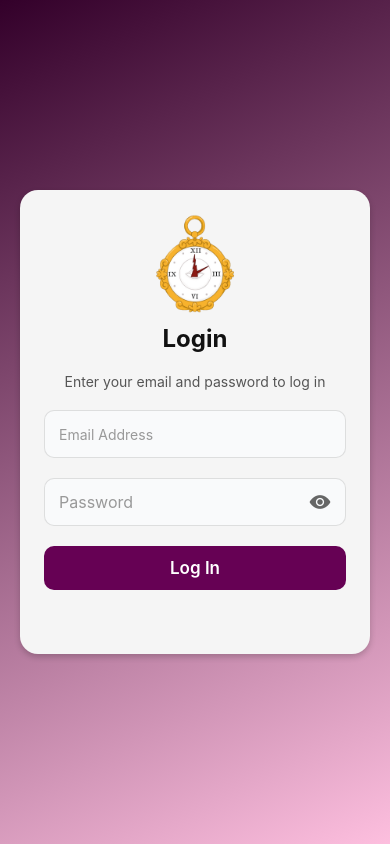
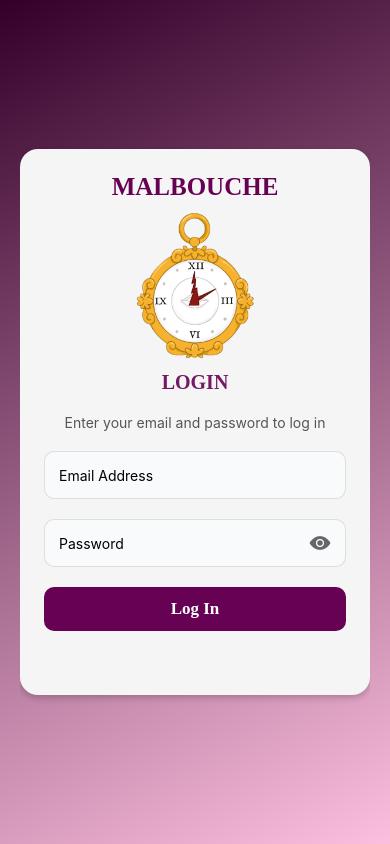
Before and after one commit to AlanMedina53232/Malbouche, a React Native app: screen /Login in a window 390 px wide. Built offline with nearby package versions, Linux system fonts and the light colour scheme; no server answers.

Commit message:
Se cambia login

```diff
--- a/login.js
+++ b/login.js
@@ -1,8 +1,7 @@
 import React, { useState } from 'react';
-import { StyleSheet, Text, View, TextInput, TouchableOpacity, Alert, ActivityIndicator, Image } from 'react-native';
+import { StyleSheet, Text, View, TextInput, TouchableOpacity, Alert, ActivityIndicator, Image, KeyboardAvoidingView, Platform, ScrollView } from 'react-native';
 import { StatusBar } from 'expo-status-bar';
 import { Ionicons } from '@expo/vector-icons';
-import CryptoJS from 'crypto-js';
 import reloj from './assets/icono.png';
 import { LinearGradient } from 'expo-linear-gradient';
 import AsyncStorage from '@react-native-async-storage/async-storage';
@@ -13,15 +12,46 @@ export default function Login({ navigation }) {
   const [password, setPassword] = useState('');
   const [showPassword, setShowPassword] = useState(false);
   const [isLoading, setIsLoading] = useState(false);
+  const [errors, setErrors] = useState({
+    email: '',
+    password: '',
+  });
+
+  const validateForm = () => {
+    let valid = true;
+    const newErrors = {
+      email: '',
+      password: ''
+    };
+
+    // Validación de email
+    if (!email) {
+      newErrors.email = 'Email required';
+      valid = false;
+    } else if (!/\S+@\S+\.\S+/.test(email)) {
+      newErrors.email = 'No valid email address';
+      valid = false;
+    }
+
+    // Validación de contraseña
+    if (!password) {
+      newErrors.password = 'Passrword required';
+      valid = false;
+    } else if (password.length < 6) {
+      newErrors.password = 'At least 6 characters required';
+      valid = false;
+    }
+
+    setErrors(newErrors);
+    return valid;
+  };
+
 
   const handleLogin = async () => {
-    if (email === '' || password === '') {
-      Alert.alert('Error', 'Por favor, completa todos los campos.');
+    if (!validateForm()) {
       return;
     }
-
     setIsLoading(true);
-
     try {
       // Cambia la URL por la de tu backend si es diferente
       const BACKEND_URL = process.env.BACKEND_URL || 'https://malbouche-backend.onrender.com/api';
@@ -66,38 +96,70 @@ export default function Login({ navigation }) {
   };
 
  return (
+
   <LinearGradient
     colors={['rgba(51, 0, 42, 1)', 'rgba(254, 185, 220, 0.9)']}
     start={{ x: 0, y: 0 }}
     end={{ x: 1, y: 1 }}
     style={styles.container}
   >
+    <KeyboardAvoidingView
+      behavior={Platform.OS === "ios" ? "padding" : "height"}
+      style={styles.keyboardAvoidContainer}
+      keyboardVerticalOffset={Platform.OS === "ios" ? 60 : 0}
+    >
+      <ScrollView
+        contentContainerStyle={styles.scrollContainer}
+        keyboardShouldPersistTaps="handled"
+        showsVerticalScrollIndicator={false}
+      >
         <View style={styles.loginBox}>
+          <View>
+            <Text style={styles.title}>MALBOUCHE</Text>
+          </View>
           <Image
             source={reloj}
             style={styles.logo}
           />
-    <Text style={styles.loginTitle}>Login</Text>
+          <Text style={styles.loginTitle}>LOGIN</Text>
           <Text style={styles.subtitle}>Enter your email and password to log in</Text>
+          <View style={styles.inputContainer}>
+            <TextInput
+              style={[
+                styles.input,
+                errors.email && styles.inputError
+              ]}
+              placeholder="Email Address"
+              value={email}
+              onChangeText={(text) => {
+                setEmail(text);
+                // Limpiar error cuando se escribe
+                if (errors.email) {
+                  setErrors({...errors, email: ''});
+                }
+              }}
+              />
+              {errors.email ? (
+                <Text style={styles.errorText}>{errors.email}</Text>
+              ) : null}
+            </View>
 
-    <TextInput
-      style={styles.input}
-      placeholder="Email Address"
-      keyboardType="email-address"
-      value={email}
-      onChangeText={setEmail}
-      autoCapitalize="none"
-      placeholderTextColor="#999"
-    />
-
-    <View style={styles.passwordContainer}>
+            <View style={styles.inputContainer}>
+              <View style={[
+                styles.passwordContainer,
+                errors.password && styles.inputError
+              ]}>
                 <TextInput
                   style={styles.passwordInput}
                   placeholder="Password"
                   secureTextEntry={!showPassword}
                   value={password}
-        onChangeText={setPassword}
-        placeholderTextColor="#999"
+                  onChangeText={(text) => {
+                    setPassword(text);
+                    if (errors.password) {
+                      setErrors({...errors, password: ''});
+                    }
+                  }}
                 />
                 <TouchableOpacity onPress={() => setShowPassword(!showPassword)}>
                   <Ionicons
@@ -106,6 +168,10 @@ return (
                     color="#666"
                   />
                 </TouchableOpacity>
+              </View>
+              {errors.password ? (
+                <Text style={styles.errorText}>{errors.password}</Text>
+              ) : null}
             </View>
 
             <TouchableOpacity
@@ -119,20 +185,26 @@ return (
                 <Text style={styles.buttonText}>Log In</Text>
               )}
             </TouchableOpacity>
-
           </View>
+        </ScrollView>
         <StatusBar style="dark" />
+        </KeyboardAvoidingView>
       </LinearGradient>
 
   );
 }
 
 const styles = StyleSheet.create({
+ keyboardAvoidContainer: {
+    flex: 1,
+  },
   container: {
     flex: 1,
-    alignItems: 'center',
+    padding: 20,
+  },
+  scrollContainer: {
+    flexGrow: 1,//
     justifyContent: 'center',
-    padding: 20,
   },
   loginBox: {
     width: '100%',
@@ -146,25 +218,49 @@ const styles = StyleSheet.create({
     shadowOffset: { width: 0, height: 3 },
     shadowOpacity: 0.2,
     shadowRadius: 6,
-    elevation: 10,
+    elevation: 5,
+  },
+  title: {
+    fontSize: 25,
+    fontWeight: 'bold',
+    color: '#660154',
+    textAlign: 'center',
+    marginBottom: 10,
+    fontFamily: 'serif-bold',
   },
   logo: {
-    width: 100,
-    height: 100,
+    width: 150,
+    height: 150,
     marginBottom: 10,
     resizeMode: 'contain',
   },
   loginTitle: {
-    fontSize: 24,
+    fontSize: 20,
     fontWeight: '700',
     marginBottom: 20,
-    color: '#111',
+    color: 'rgba(102, 1, 84,0.9)',
+    fontFamily: 'serif-bold',
   },
   subtitle: {
     fontSize: 14,
     color: '#555',
     marginBottom: 20,
     textAlign: 'center',
+
+  },
+  inputContainer: {
+    width: '100%',
+    marginBottom: 12,
+  },
+  inputError: {
+    borderColor: '#ff4444',
+    backgroundColor: '#fff0f0',
+  },
+  errorText: {
+    color: '#ff4444',
+    fontSize: 12,
+    paddingBottom: 10,
+    marginLeft: 10,
   },
   input: {
     width: '100%',
@@ -173,7 +269,7 @@ const styles = StyleSheet.create({
     borderWidth: 1,
     borderRadius: 10,
     paddingHorizontal: 14,
-    marginBottom: 20,
+    marginBottom: 8,
     backgroundColor: '#f9fafb',
   },
   passwordContainer: {
@@ -186,12 +282,12 @@ const styles = StyleSheet.create({
     paddingHorizontal: 14,
     backgroundColor: '#f9fafb',
     height: 48,
-    marginBottom: 20,
+    marginBottom: 8,
     justifyContent: 'space-between',
   },
   passwordInput: {
     flex: 1,
-    fontSize: 16,
+    fontSize: 14,
   },
   button: {
     backgroundColor: '#660154',
@@ -205,10 +301,7 @@ const styles = StyleSheet.create({
     color: '#fff',
     fontSize: 17,
     fontWeight: '600',
+    fontFamily: 'serif'
   },
-  guestText: {
-    fontSize: 14,
-    color: '#3b82f6',
-    marginTop: 5,
-  },
+
 });
```
Lines whose indentation alone changed are shown as unchanged.
